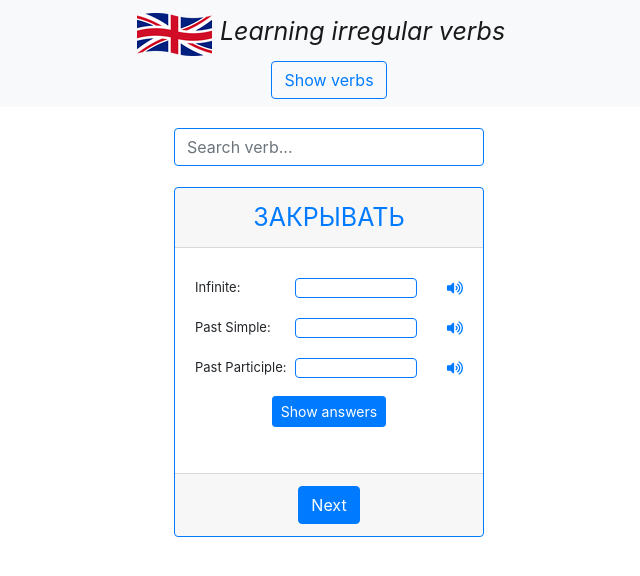
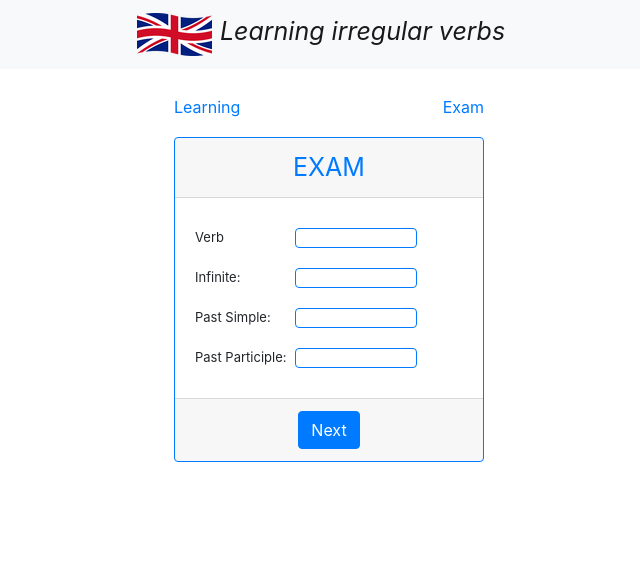
Before and after one commit to SergeiLomako/irregular-verbs, a React (Create React App) app: page /exam in a window 1280 px wide. Shown: the top 576 px of the page, without its empty margins (311-951 px from the left). Built offline with nearby package versions, Linux system fonts and the light colour scheme; no server answers.

Commit message:
feat(): added exam UI

```diff
--- a/package.json
+++ b/package.json
@@ -9,6 +9,7 @@
     "react-bootstrap": "^1.0.0-beta.14",
     "react-dom": "^16.11.0",
     "react-icons": "^3.8.0",
+    "react-router-dom": "^5.1.2",
     "react-scripts": "3.2.0"
   },
   "scripts": {
--- a/src/App.css
+++ b/src/App.css
@@ -50,8 +50,12 @@
     margin-top: 40px;
 }
 
+#show-verb-btn {
+    width: 110px;
+}
+
 #search {
-    height: 80px;
+    height: 60px;
 }
 
 #search-input {
@@ -70,6 +74,11 @@
     font-size: 15px;
 }
 
+#link-list {
+    width: 310px;
+    height: 60px;
+}
+
 @media (max-width: 540px) {
   #header-text {
       font-size: 20px;
--- a/src/App.js
+++ b/src/App.js
@@ -1,18 +1,19 @@
 import React from 'react';
 import './App.css';
 import { Store } from './context/store';
-import VerbCard from './components/Card/Card';
-import VerbList from './components/List';
-import VerbHeader from './components/Header';
-import Search from './components/Search';
+import Learning from './components/Learning';
+import Exam from './components/Exam';
+import { BrowserRouter, Route, Switch } from 'react-router-dom'
 
 function App() {
   return (
     <Store>
-      <VerbHeader />
-      <Search />
-      <VerbCard />
-      <VerbList />
+      <BrowserRouter>
+        <Switch>
+          <Route exact path="/" component={Learning} />
+          <Route exact path="/exam" component={Exam} />
+        </Switch>
+      </BrowserRouter>
     </Store>
   );
 }
--- /dev/null
+++ b/src/components/Card/ExamCard.js
@@ -0,0 +1,48 @@
+import React, { useContext } from 'react';
+import { StoreContext } from '../../context/storeContext';
+import { Button, Card, Container, Row } from 'react-bootstrap';
+import { getNextVerb } from '../../helpers/getNextVerb';
+import VerbType from './Type';
+
+export default () => {
+  const {
+    setNextVerb,
+    shownVerbs,
+    verbs
+  } = useContext(StoreContext);
+
+  const handleNextButtonClick = (e) => {
+    e.preventDefault();
+    return setNextVerb(getNextVerb(verbs, shownVerbs))
+  };
+
+  return (
+    <Container className="d-flex align-items-center flex-column">
+      <Row>
+        <Card className="text-center"
+              id="verb-card"
+              border="primary"
+        >
+          <Card.Header id="card-header" className="d-flex align-items-center justify-content-center">
+            <span id="current-verb" className="text-uppercase text-center">
+              EXAM
+            </span>
+          </Card.Header>
+          <Card.Body className="d-flex align-items-center flex-column">
+            <VerbType type="verb" sound={false} answer={false} />
+            <VerbType type="infinite" sound={false} answer={false} />
+            <VerbType type="pastSimple" sound={false} answer={false} />
+            <VerbType type="pastParticiple" sound={false} answer={false} />
+          </Card.Body>
+          <Card.Footer>
+            <Button variant="primary"
+                    onClick={ handleNextButtonClick }
+            >
+              Next
+            </Button>
+          </Card.Footer>
+        </Card>
+      </Row>
+    </Container>
+  )
+}
--- a/src/components/Card/Card.js
+++ b/src/components/Card/LearningCard.js
@@ -40,9 +40,9 @@ export default () => {
             <span id="current-verb" className="text-uppercase text-center" style={style}>{ currentVerb.title }</span>
           </Card.Header>
           <Card.Body className="d-flex align-items-center flex-column">
-            <VerbType type="infinite" />
-            <VerbType type="pastSimple" />
-            <VerbType type="pastParticiple" />
+            <VerbType type="infinite" sound={true} answer={true} />
+            <VerbType type="pastSimple" sound={true} answer={true} />
+            <VerbType type="pastParticiple" sound={true} answer={true} />
             <div id="answers-block">
               <Button variant="primary"
                       className="mt-2"
--- a/src/components/Card/Type.js
+++ b/src/components/Card/Type.js
@@ -8,10 +8,11 @@ import { StoreContext } from '../../context/storeContext';
 const types = {
   infinite: 'Infinite:',
   pastSimple: 'Past Simple:',
-  pastParticiple: 'Past Participle:'
+  pastParticiple: 'Past Participle:',
+  verb: 'Verb'
 };
 
-export default ({ type }) => {
+export default ({ type, answer, sound }) => {
   const {
     setCorrectAnswerFlag,
     isCorrectAnswers,
@@ -24,11 +25,13 @@ export default ({ type }) => {
   const [soundUrl, setSoundUrl] = useState(null);
 
   useEffect(() => {
+    if (sound) {
       getSound(currentVerb[type])
         .then(blob => {
           setSoundUrl(URL.createObjectURL(blob))
         })
-  }, [currentVerb, type]);
+    }
+  }, [currentVerb, type, sound]);
 
   const handleBlur = () => {
     if (answers[type]) {
@@ -39,10 +42,8 @@ export default ({ type }) => {
   const handleSoundClick = async () => {
     if (soundUrl) {
       const tmp = new Audio(soundUrl);
-      tmp.play()
-        .catch(() => {
-          rewriteSound(currentVerb[type])
-            .then(blob => {
+      tmp.play().catch(() => {
+        rewriteSound(currentVerb[type]).then(blob => {
           const url = URL.createObjectURL(blob);
           setSoundUrl(url);
           const tmp = new Audio(url);
@@ -87,10 +88,12 @@ export default ({ type }) => {
                     onChange={handleChange}
                     value={answers[type]}
       />
-      {icon}
+      {answer && icon}
+      {sound &&
       <FaVolumeUp className="ml-auto text-primary"
                   onClick={handleSoundClick}
       />
+      }
     </div>
   )
 }
--- /dev/null
+++ b/src/components/Exam.js
@@ -0,0 +1,10 @@
+import React from 'react';
+import ExamCard from './Card/ExamCard';
+import VerbHeader from './Header';
+
+export default () => (
+  <>
+    <VerbHeader />
+    <ExamCard />
+  </>
+)
--- a/src/components/Header.js
+++ b/src/components/Header.js
@@ -1,13 +1,15 @@
 import React, { useContext } from 'react';
 import { StoreContext } from '../context/storeContext';
-import { Button, Navbar } from 'react-bootstrap';
+import { Navbar } from 'react-bootstrap';
+import { Link } from 'react-router-dom';
 import logo from '../logo.png';
 
 
 export default () => {
-  const { toggleVerbsListVisibility, isVisibleList, headerRef } = useContext(StoreContext);
+  const { headerRef } = useContext(StoreContext);
   return (
-    <Navbar className="d-flex align-items-center flex-column"
+    <>
+      <Navbar className="d-flex align-items-center flex-column mb-2"
               variant="light"
               bg="light"
               ref={headerRef}
@@ -23,12 +25,13 @@ export default () => {
                 Learning irregular verbs
               </span>
         </Navbar.Brand>
-      <Button variant="outline-primary"
-              type="button"
-              onClick={toggleVerbsListVisibility}
+      </Navbar>
+      <div className="d-flex justify-content-between align-items-center m-auto"
+           id="link-list"
       >
-        { isVisibleList ? 'Hide verbs' : 'Show verbs' }
-      </Button>
-    </Navbar>
+        <Link to="/">Learning</Link>
+        <Link to="/exam">Exam</Link>
+      </div>
+    </>
   )
 }
--- /dev/null
+++ b/src/components/Learning.js
@@ -0,0 +1,16 @@
+import React from 'react';
+import LearningCard from './Card/LearningCard';
+import VerbList from './List';
+import VerbHeader from './Header';
+import Search from './Search';
+import ShowVerbListButton from './ShowVerbListButton';
+
+export default () => (
+  <>
+    <VerbHeader />
+    <Search />
+    <LearningCard />
+    <ShowVerbListButton />
+    <VerbList />
+  </>
+)
--- /dev/null
+++ b/src/components/ShowVerbListButton.js
@@ -0,0 +1,18 @@
+import React, {useContext} from 'react';
+import { Button } from "react-bootstrap";
+import { StoreContext } from "../context/storeContext";
+
+export default () => {
+  const { toggleVerbsListVisibility, isVisibleList } = useContext(StoreContext);
+  return (
+    <div className="d-flex justify-content-center m-3">
+      <Button variant="outline-primary"
+            type="button"
+            id="show-verb-btn"
+            onClick={toggleVerbsListVisibility}
+      >
+        { isVisibleList ? 'Hide verbs' : 'Show verbs' }
+      </Button>
+    </div>
+  )
+}
```
Also changed, not shown: 1 other file (tests, documents, lock files or other folders). Lines whose indentation alone changed are shown as unchanged.
